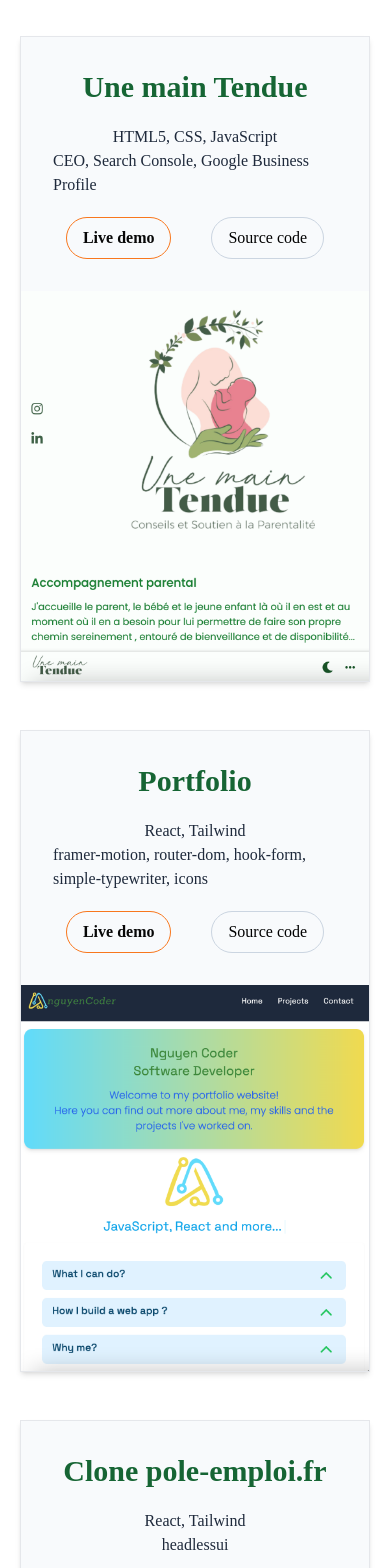
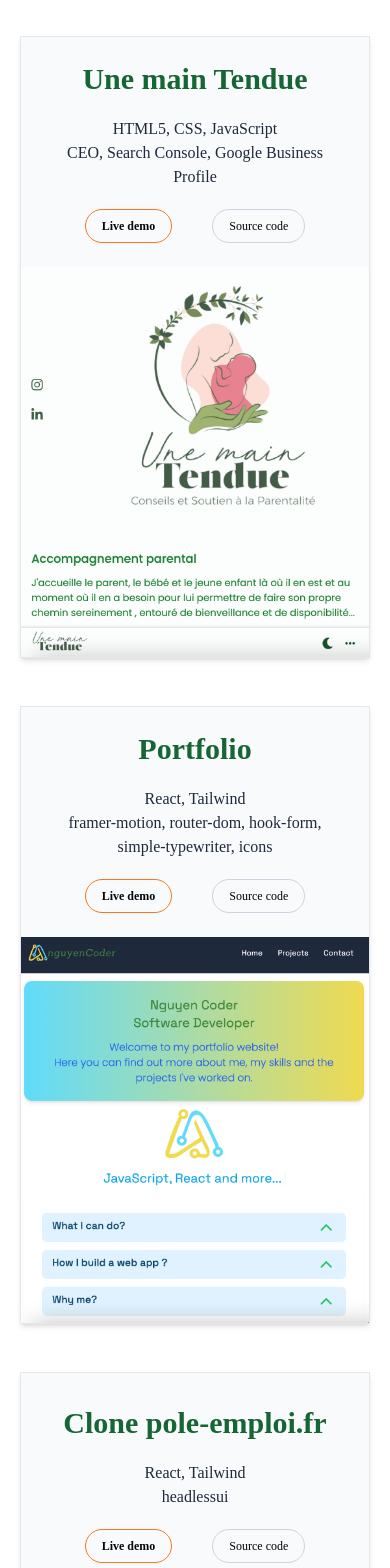
Before and after one commit to mrnguyencoder/myportfolio, a React (Create React App) app: page /projects in a window 390 px wide. Shown: the part 180-1748 px from the top of the page. Built offline with nearby package versions, Linux system fonts and the light colour scheme.

Commit message:
responsive

```diff
--- a/src/pages/Home.js
+++ b/src/pages/Home.js
@@ -58,9 +58,9 @@ function Home() {
 
       {/* main right home  */}
       <div className="w-full md:w-[92%] ">
-
+{/* item 1 */}
         <div className="bg-gradient-to-r from-[#61dbfb] to-[#f0db4f]
-                        m-3 p-6 shadow-md rounded-xl space-y-3
+                        my-3 mx-8 p-6 shadow-md rounded-xl space-y-3
         ">
           <motion.h1 className="flex flex-col animate-pulse text-xl md:text-4xl lg:text-6xl text-center text-[#3C873A]  "
             initial={{
@@ -85,7 +85,7 @@ function Home() {
           Here you can find out more about me, my skills and the projects I've worked on.
           </p>
         </div>
-
+{/* item 2 use react-simple-typewriter*/}
         <motion.div className=""
             initial={{
               x: 500,
@@ -110,7 +110,7 @@ function Home() {
             </div>
         </motion.div>
 
-
+{/* item 3 Q_A use headlessui:Disclosure  */}
         <div className="m-3 p-5 shadow-sm rounded">
           <div className='mx-auto w-full rounded-2xl bg-white p-2'>
           <Disclosure>
@@ -169,7 +169,7 @@ function Home() {
           </div>
 
         </div>
-
+{/* item 4 skills */}
         <div className="m-3 p-6 shadow-sm rounded ">
           <div className="flex justify-center items-center">
             <div className="grid grid-cols-4 gap-16
@@ -179,13 +179,13 @@ function Home() {
               <SiCss3 className='text-[#264de4]'/>
               <SiJavascript className='text-[#F0DB4F]'/>
               <SiReact className='text-[#61DBFB]'/>
+              <SiTailwindcss className='text-[#00b8d7]'/>
               <SiGithub className='text-[#171515]'/>
-              <SiTailwindcss className='text-[#00b8d7]'/>
-              <SiGraphql className='text-[#e535ab]'/>
-              <SiFirebase className='text-[#FFA611]'/>
-              <SiMysql className='text-[#00758f]'/>
               <SiNodedotjs className='text-[#215732]'/>
               <SiMongodb className='text-[#589636]'/>
+              <SiGraphql className='text-[#e535ab]'/>
+              {/* <SiFirebase className='text-[#FFA611]'/> */}
+              <SiMysql className='text-[#00758f]'/>
             </div>
           </div>
         </div>
--- a/src/pages/Projects.js
+++ b/src/pages/Projects.js
@@ -16,13 +16,13 @@ function Projects() {
         <div className="grid grid-cols-1 md:grid-cols-2 lg:grid-cols-3 gap-6">
 {/* project1 */}
           <div className="border bg-slate-50 m-3 shadow-md flex flex-col justify-between">
-            <div className="flex flex-col items-center p-8 space-y-5">
+            <div className="flex flex-col items-center p-6 space-y-5 text-center">
               <h3 className="text-3xl text-green-800 font-semibold">Une main Tendue</h3>
-              <div className="text-slate-800 text-base flex flex-col items-center">
+              <div className="text-slate-800 text-base">
                   <p>HTML5, CSS, JavaScript</p>
                   <p>CEO, Search Console, Google Business Profile</p>
               </div>
-              <div className="flex justify-between gap-10">
+              <div className="flex justify-between text-xs gap-10">
                 <a
                   href="https://unemaintendue-conseils.fr/"
                   rel='noreferrer' target="_blank"
@@ -45,13 +45,13 @@ function Projects() {
           </div>
 {/* project2 */}
           <div className="border bg-slate-50 m-3 shadow-md flex flex-col justify-between">
-            <div className="flex flex-col items-center p-8 space-y-5">
+            <div className="flex flex-col items-center p-6 space-y-5 text-center">
               <h3 className="text-3xl text-green-800 font-semibold">Portfolio </h3>
-              <div className="text-slate-800 text-base flex flex-col items-center">
+              <div className="text-slate-800 text-base">
                   <p>React, Tailwind</p>
                   <p>framer-motion, router-dom, hook-form, simple-typewriter, icons</p>
               </div>
-              <div className="flex justify-between gap-10">
+              <div className="flex justify-between gap-10 text-xs">
                 <a
                   href="https://nguyencoder.com/"
                   rel='noreferrer' target="_blank"
@@ -74,13 +74,13 @@ function Projects() {
           </div>
 {/* project1 */}
           <div className="border bg-slate-50 m-3 shadow-md flex flex-col justify-between">
-            <div className="flex flex-col items-center p-8 space-y-5">
+            <div className="flex flex-col items-center p-8 space-y-5 text-center">
               <h3 className="text-3xl text-green-800 font-semibold">Clone pole-emploi.fr</h3>
-              <div className="text-slate-800 text-base flex flex-col items-center">
+              <div className="text-slate-800 text-base">
                   <p>React, Tailwind</p>
                   <p>headlessui</p>
               </div>
-              <div className="flex justify-between gap-10">
+              <div className="flex justify-between gap-10 text-xs">
                 <a
                   href="https://mrnguyencoder.github.io/clone-pole-emploi.fr/"
                   rel='noreferrer' target="_blank"
```
